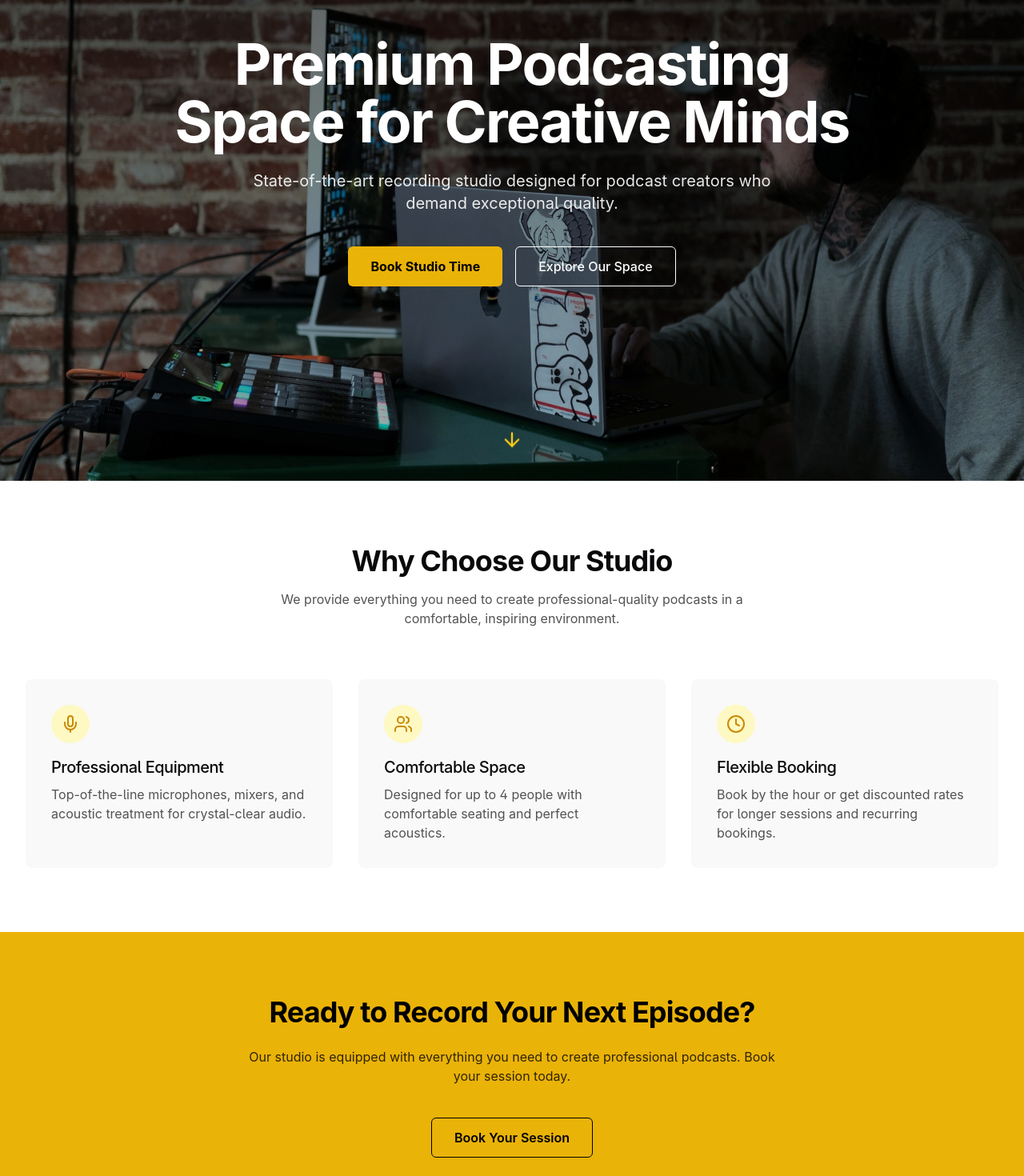
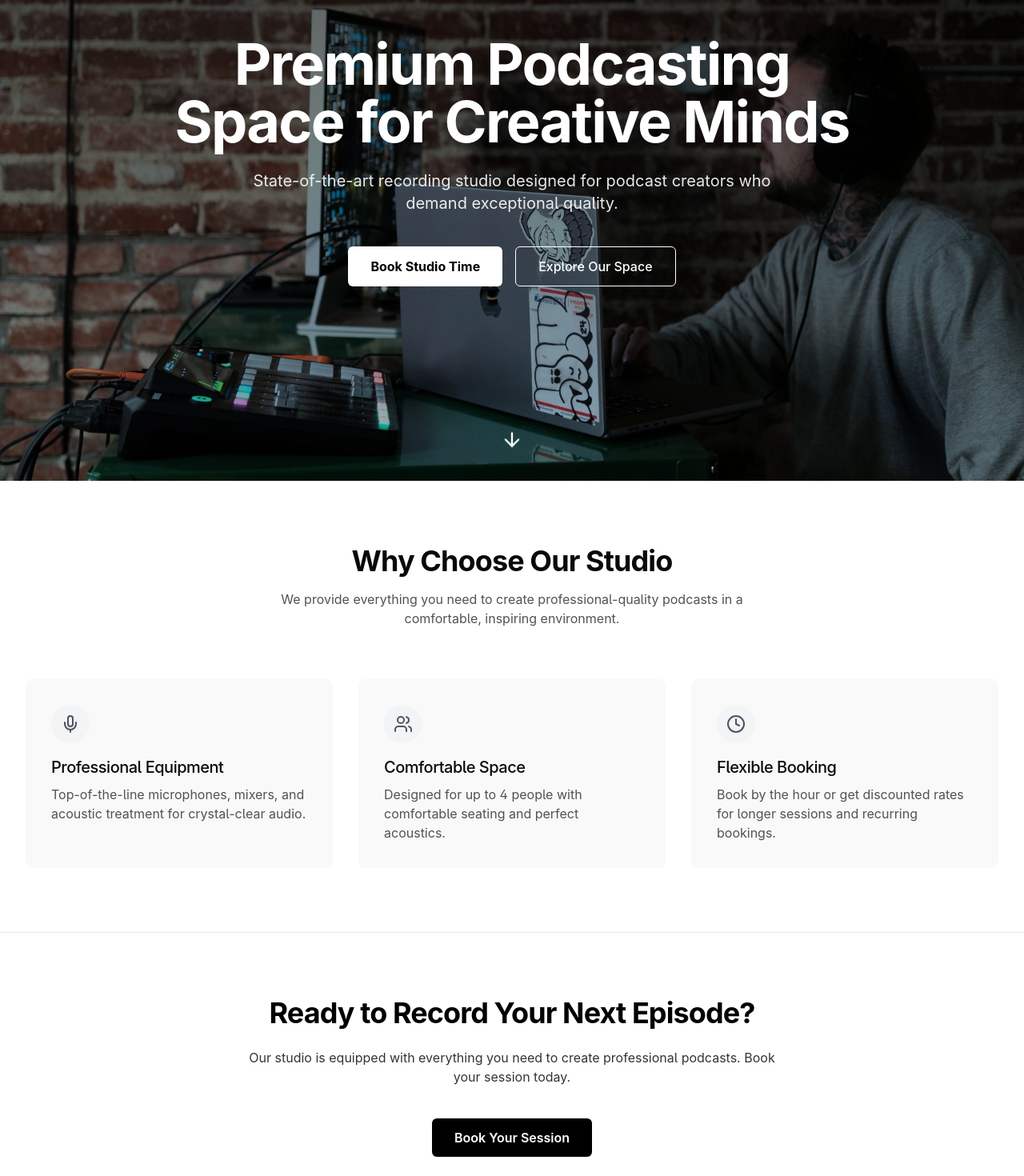
Before and after one commit to calvinbeighle/badapplemediawebsite, a React (Vite) app: page / in a window 1280 px wide. Shown: the part 199-1669 px from the top of the page at 80% size. Built offline with nearby package versions, Linux system fonts and the light colour scheme.

Commit message:
Change yellow color to white
Replaces instances of yellow color with white throughout the project.

```diff
--- a/src/components/Button.tsx
+++ b/src/components/Button.tsx
@@ -20,7 +20,7 @@ const Button = ({
   ...props
 }: ButtonProps) => {
   const baseStyles = cn(
-    "inline-flex items-center justify-center font-medium transition-all duration-250 focus:outline-none focus:ring-2 focus:ring-offset-2 focus:ring-yellow-500 disabled:opacity-50 disabled:pointer-events-none",
+    "inline-flex items-center justify-center font-medium transition-all duration-250 focus:outline-none focus:ring-2 focus:ring-offset-2 focus:ring-white disabled:opacity-50 disabled:pointer-events-none",
     {
       // Size Variants
       "text-xs px-3 py-1.5 rounded": size === "sm",
@@ -28,11 +28,11 @@ const Button = ({
       "text-base px-7 py-3 rounded-md": size === "lg",
 
       // Color Variants
-      "bg-yellow-500 text-black hover:bg-yellow-600": variant === "primary",
-      "bg-studio-100 text-yellow-600 hover:bg-studio-200": variant === "secondary",
-      "bg-transparent border border-yellow-500 text-yellow-500 hover:bg-yellow-50":
+      "bg-white text-black hover:bg-gray-100": variant === "primary",
+      "bg-studio-100 text-white hover:bg-studio-200": variant === "secondary",
+      "bg-transparent border border-white text-white hover:bg-white/10":
         variant === "outline",
-      "bg-transparent text-yellow-500 hover:bg-yellow-50": variant === "ghost",
+      "bg-transparent text-white hover:bg-white/10": variant === "ghost",
     },
     className
   );
--- a/src/components/Navbar.tsx
+++ b/src/components/Navbar.tsx
@@ -41,7 +41,7 @@ const Navbar = () => {
       <div className="max-w-7xl mx-auto flex items-center justify-between">
         <Link
           to="/"
-          className="text-xl md:text-2xl font-bold tracking-tighter transition-opacity hover:opacity-80 text-yellow-400"
+          className="text-xl md:text-2xl font-bold tracking-tighter transition-opacity hover:opacity-80 text-white"
         >
           BAD APPLE MEDIA
         </Link>
@@ -57,7 +57,7 @@ const Navbar = () => {
                 link.path === location.pathname
                   ? "text-white opacity-100 font-semibold"
                   : link.path === "/booking"
-                    ? "text-yellow-400 opacity-90"
+                    ? "text-white opacity-90"
                     : "text-white opacity-90"
               )}
             >
@@ -93,7 +93,7 @@ const Navbar = () => {
                 link.path === location.pathname
                   ? "text-white"
                   : link.path === "/booking"
-                    ? "text-yellow-400"
+                    ? "text-white"
                     : "text-white/80"
               )}
             >
--- a/src/pages/Index.tsx
+++ b/src/pages/Index.tsx
@@ -42,7 +42,7 @@ const Index = () => {
             animate={{ opacity: 1, y: 0 }}
             transition={{ duration: 0.7, delay: 0.6 }}
           >
-            <Button to="/booking" size="lg" className="bg-yellow-500 hover:bg-yellow-600 text-black font-bold">
+            <Button to="/booking" size="lg" className="bg-white hover:bg-gray-100 text-black font-bold">
               Book Studio Time
             </Button>
             <Button to="/studio" variant="outline" size="lg" className="text-white border-white hover:bg-white/10">
@@ -52,7 +52,7 @@ const Index = () => {
         </div>
 
         <div className="absolute bottom-8 left-0 right-0 flex justify-center animate-bounce">
-          <ArrowRight size={28} className="text-yellow-400 transform rotate-90" />
+          <ArrowRight size={28} className="text-white transform rotate-90" />
         </div>
       </section>
 
@@ -68,8 +68,8 @@ const Index = () => {
 
           <div className="grid grid-cols-1 md:grid-cols-3 gap-8">
             <div className="bg-studio-50 p-8 rounded-lg transition-transform hover:translate-y-[-5px]">
-              <div className="mb-4 bg-yellow-100 p-3 rounded-full w-fit">
-                <Mic size={24} className="text-yellow-600" />
+              <div className="mb-4 bg-gray-100 p-3 rounded-full w-fit">
+                <Mic size={24} className="text-gray-600" />
               </div>
               <h3 className="text-xl font-medium mb-2">Professional Equipment</h3>
               <p className="text-studio-600">
@@ -78,8 +78,8 @@ const Index = () => {
             </div>
 
             <div className="bg-studio-50 p-8 rounded-lg transition-transform hover:translate-y-[-5px]">
-              <div className="mb-4 bg-yellow-100 p-3 rounded-full w-fit">
-                <Users size={24} className="text-yellow-600" />
+              <div className="mb-4 bg-gray-100 p-3 rounded-full w-fit">
+                <Users size={24} className="text-gray-600" />
               </div>
               <h3 className="text-xl font-medium mb-2">Comfortable Space</h3>
               <p className="text-studio-600">
@@ -88,8 +88,8 @@ const Index = () => {
             </div>
 
             <div className="bg-studio-50 p-8 rounded-lg transition-transform hover:translate-y-[-5px]">
-              <div className="mb-4 bg-yellow-100 p-3 rounded-full w-fit">
-                <Clock size={24} className="text-yellow-600" />
+              <div className="mb-4 bg-gray-100 p-3 rounded-full w-fit">
+                <Clock size={24} className="text-gray-600" />
               </div>
               <h3 className="text-xl font-medium mb-2">Flexible Booking</h3>
               <p className="text-studio-600">
@@ -101,7 +101,7 @@ const Index = () => {
       </section>
 
       {/* CTA Section */}
-      <section className="relative py-20 bg-yellow-500 text-black">
+      <section className="relative py-20 bg-white text-black border-t border-gray-200">
         <div className="max-w-7xl mx-auto px-6 lg:px-8 text-center">
           <h2 className="text-3xl md:text-4xl font-bold mb-6">Ready to Record Your Next Episode?</h2>
           <p className="text-black/80 max-w-2xl mx-auto mb-10">
@@ -109,9 +109,9 @@ const Index = () => {
           </p>
           <Button
             to="/booking"
-            variant="outline"
+            variant="primary"
             size="lg"
-            className="border-black text-black hover:bg-black hover:text-yellow-500 font-semibold"
+            className="bg-black text-white hover:bg-gray-900 font-semibold"
           >
             Book Your Session
           </Button>
```
